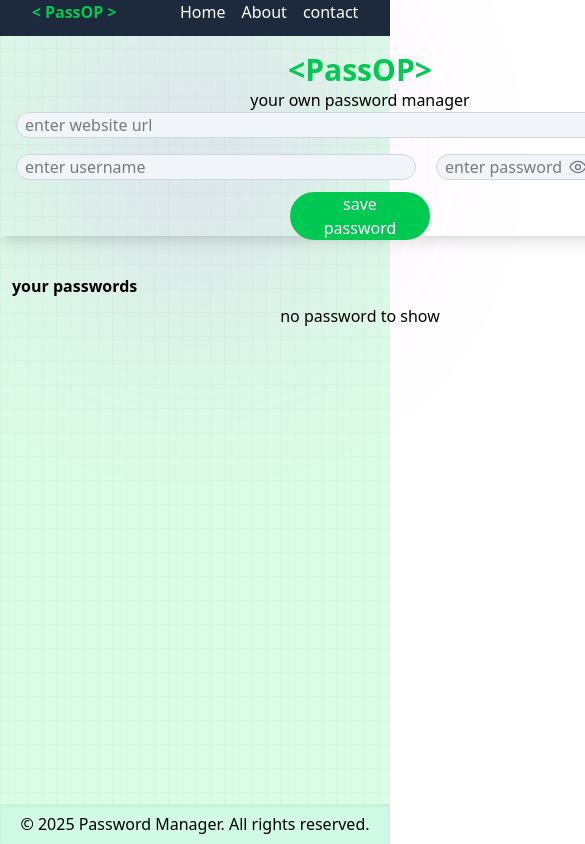
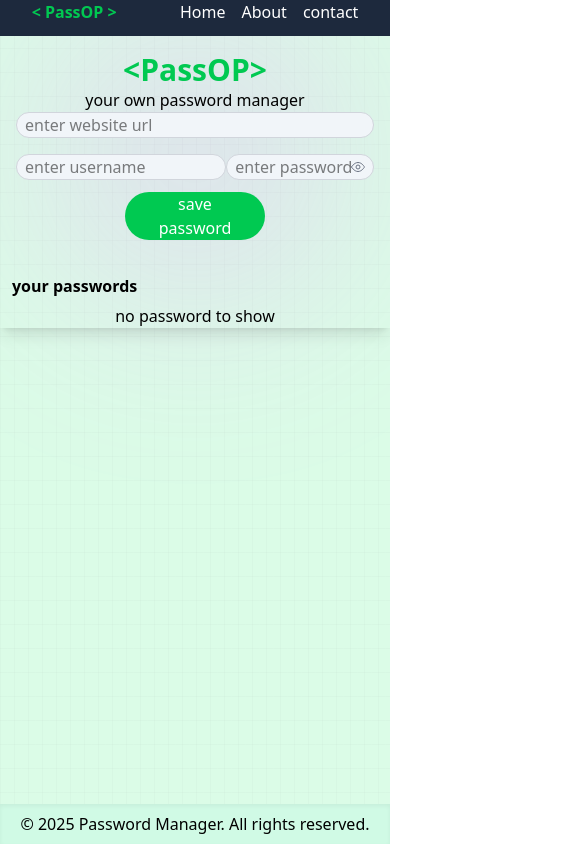
Before and after one commit to Muhammad-Sheik-Nauman/password_manager, a React (Vite) app: page / in a window 390 px wide. Shown: the top 844 px of the page, 585 px wide, since content can reach past the window. Built offline with nearby package versions, Linux system fonts and the light colour scheme.

Commit message:
Enhanced responsiveness

```diff
--- a/src/components/Manager.jsx
+++ b/src/components/Manager.jsx
@@ -55,28 +55,31 @@ const Manager = () => {
         <>
             <div className="absolute inset-0 -z-10 h-screen w-full bg-green-100 bg-[linear-gradient(to_right,#8080800a_1px,transparent_1px),linear-gradient(to_bottom,#8080800a_1px,transparent_1px)] bg-[size:14px_24px]"><div className="absolute left-0 right-0 top-0 -z-10 m-auto h-[310px] w-[310px] rounded-full bg-fuchsia-400 opacity-20 blur-[100px]"></div></div>
 
-            <div className=" mx-auto bg-slate-450 md:mycontainer shadow-lg w-180 h-50">
+            <div className=" mx-auto bg-slate-450 md:mycontainer shadow-lg w-full max-w-2xl h-full max-h-2xl">
                 <div className='text-black flex flex-col p-4 justify-between'>
                     <h1 className='text-center'><span className='text-green-500 font-bold text-3xl '>&lt;PassOP&gt;</span></h1>
                     <p className='text-center'>your own password manager</p>
-                    <input className="bg-slate-100 border border-gray-300 rounded-full px-2 " value={form.site} onChange={handleChange} name='site' type="text" placeholder="enter website url " />
-                    <div className='flex flex-row space-x-5 mt-4'>
-                        <input className='bg-slate-100 border border-gray-300 rounded-full w-100 px-2 ' value={form.username} onChange={handleChange} name='username' type="text" placeholder='enter username ' />
-                        <div className="relative w-40">
+                    <input className="bg-slate-100 border border-gray-300 rounded-full px-2 w-full " value={form.site} onChange={handleChange} name='site' type="text" placeholder="enter website url " />
+                    <div className='flex flex-row sm:space-x-5 mt-4'>
+                        <input className='bg-slate-100 border border-gray-300 rounded-full w-full px-2 ' value={form.username} onChange={handleChange} name='username' type="text" placeholder='enter username ' />
+                        <div className="relative">
                             <input
                                 ref={passwordRef}
-                                className='bg-slate-100 border border-gray-300 rounded-full w-67 px-2 pr-8'
+                                className='bg-slate-100 border border-gray-300 rounded-full w-full px-2 pr-5'
                                 value={form.password}
                                 onChange={handleChange}
                                 name='password'
                                 type={showPwd ? "text" : "password"}
                                 placeholder='enter password'
                             />
-                            <span className='absolute inset-y-0 right-2 flex items-center cursor-pointer ' onClick={showPassword}>
-                                <svg xmlns="http://www.w3.org/2000/svg" fill="none" viewBox="0 0 24 24" strokeWidth={1.5} stroke="currentColor" className="w-5 h-5 text-gray-500 hover:text-black">
-                                    <path strokeLinecap="round" strokeLinejoin="round" d="M2.25 12s3.75-6.75 9.75-6.75S21.75 12 21.75 12s-3.75 6.75-9.75 6.75S2.25 12 2.25 12z" />
-                                    <circle cx="12" cy="12" r="3" />
-                                </svg>
+                            <span className='px absolute inset-y-0 right-2 flex items-center cursor-pointer ' onClick={showPassword}>
+                <svg xmlns="http://www.w3.org/2000/svg" fill="none"
+              viewBox="0 0 24 24" strokeWidth={1.5} stroke="currentColor"
+              className="w-4 h-4  text-gray-500 hover:text-black">
+              <path strokeLinecap="round" strokeLinejoin="round"
+                d="M2.25 12s3.75-6.75 9.75-6.75S21.75 12 21.75 12s-3.75 6.75-9.75 6.75S2.25 12 2.25 12z" />
+              <circle cx="12" cy="12" r="3" />
+            </svg>
                             </span>
                         </div>
                     </div>
```
